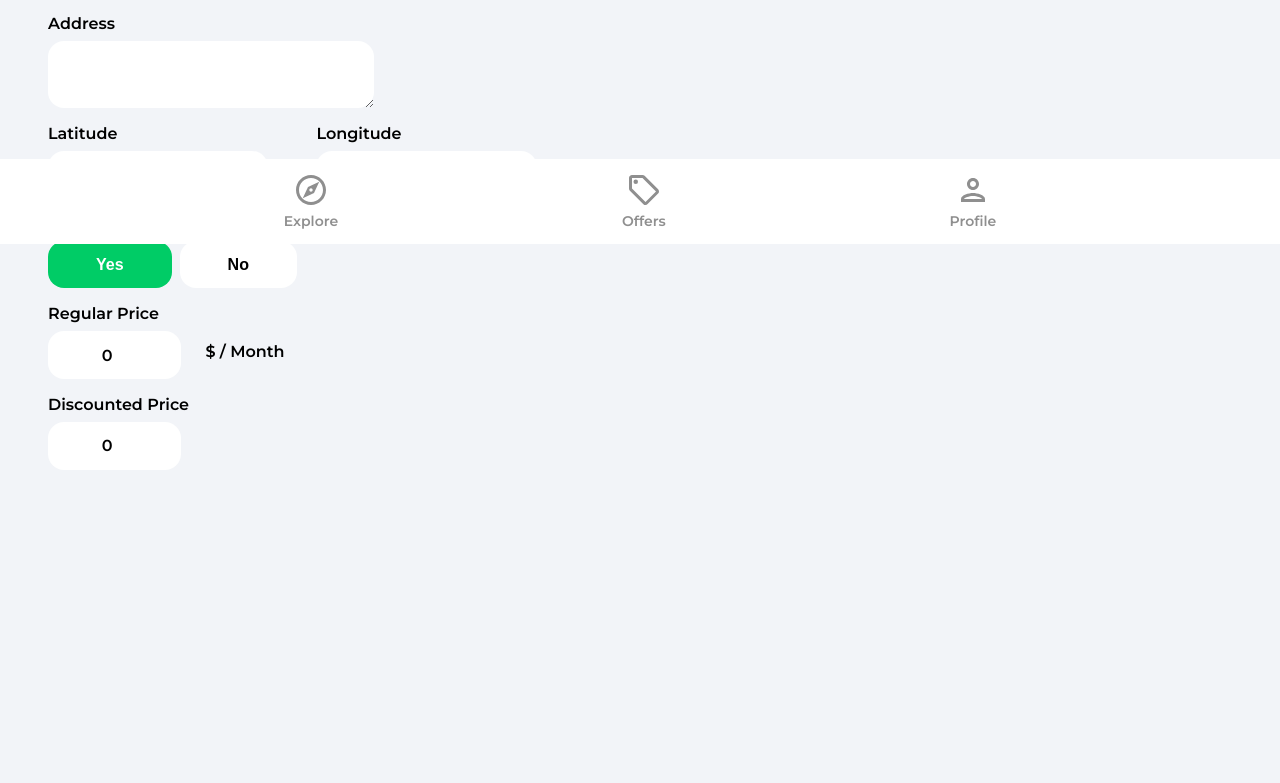
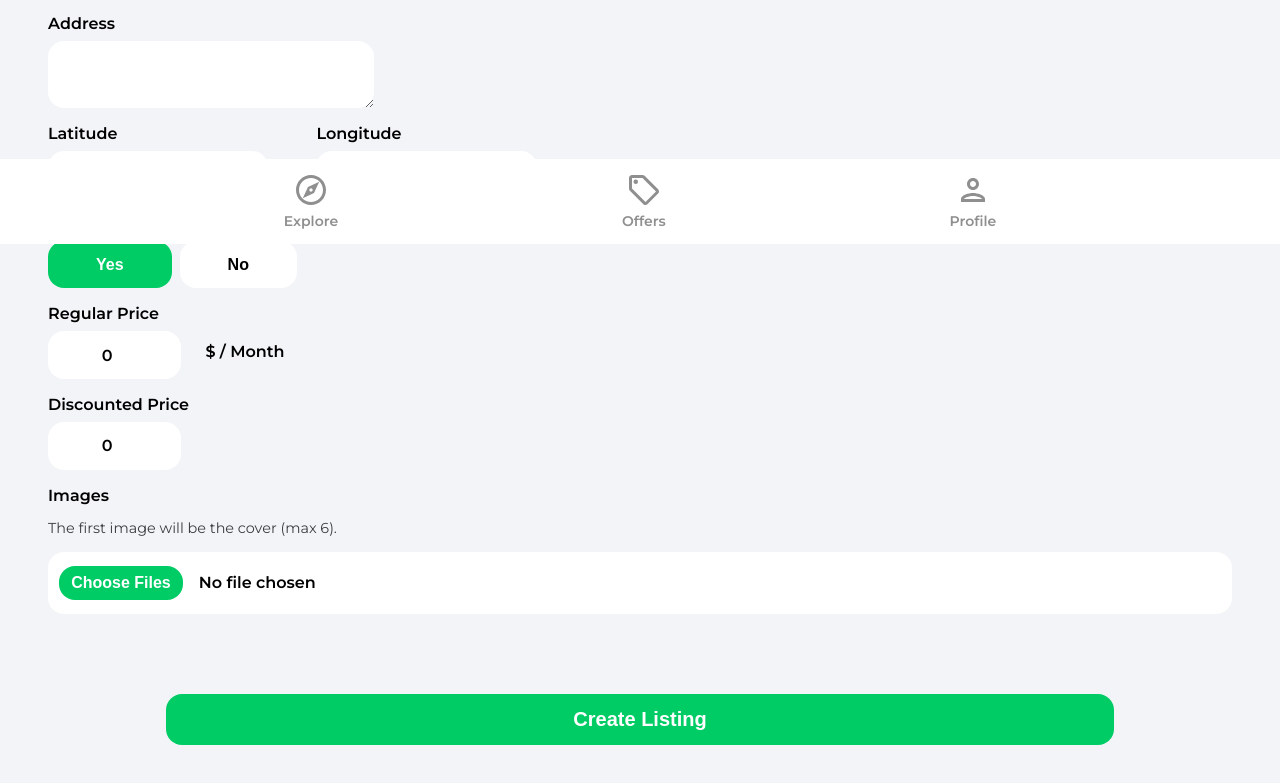
Before and after one commit to Annie-Huang/house-marketplace, a React (Create React App) app: page /create-listing in a window 1280 px wide. Shown: the part 556-1339 px from the top of the page. Before the commit the page ends 1186 px from the top, so only its background shows below. Built offline with nearby package versions, Linux system fonts and the light colour scheme; no server answers; sample sign-in values are in the browser's storage.

Commit message:
Create the image upload field and submit button for the form.

```diff
--- a/src/pages/CreateListing.jsx
+++ b/src/pages/CreateListing.jsx
@@ -275,6 +275,25 @@ const CreateListing = () => {
               />
             </>
           )}
+
+          <label className='formLabel'>Images</label>
+          <p className='imagesInfo'>
+            The first image will be the cover (max 6).
+          </p>
+          <input
+            className='formInputFile'
+            type='file'
+            id='images'
+            onChange={onMutate}
+            max='6'
+            accept='.jpg,.png,.jpeg'
+            multiple
+            required
+          />
+
+          <button type='submit' className='primaryButton createListingButton'>
+            Create Listing
+          </button>
         </form>
       </main>
     </div>
```
